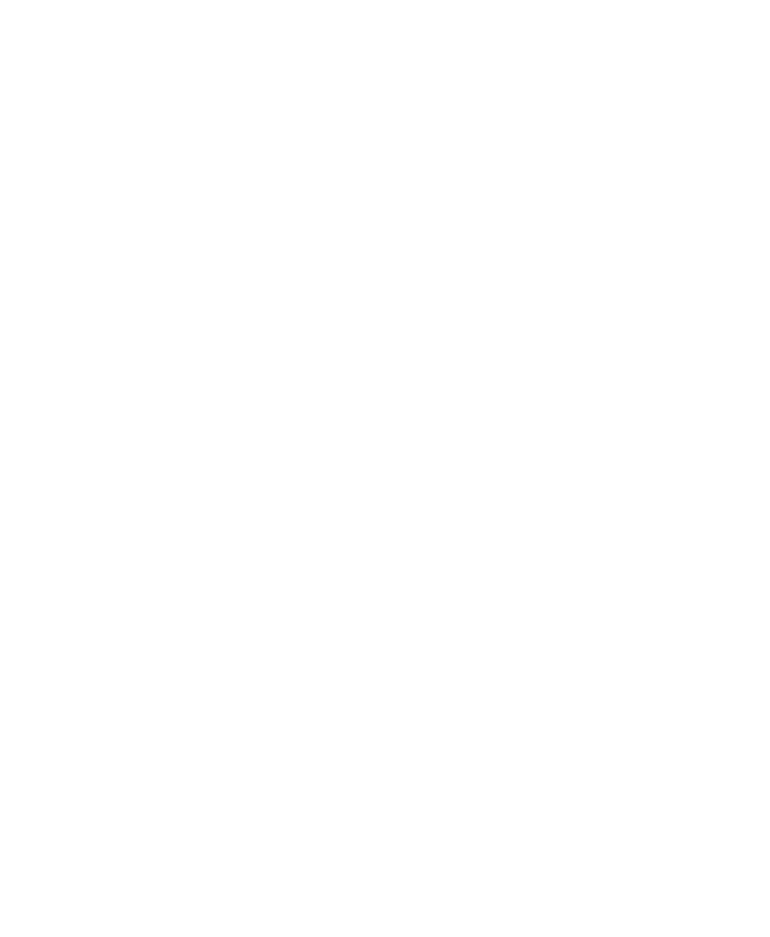
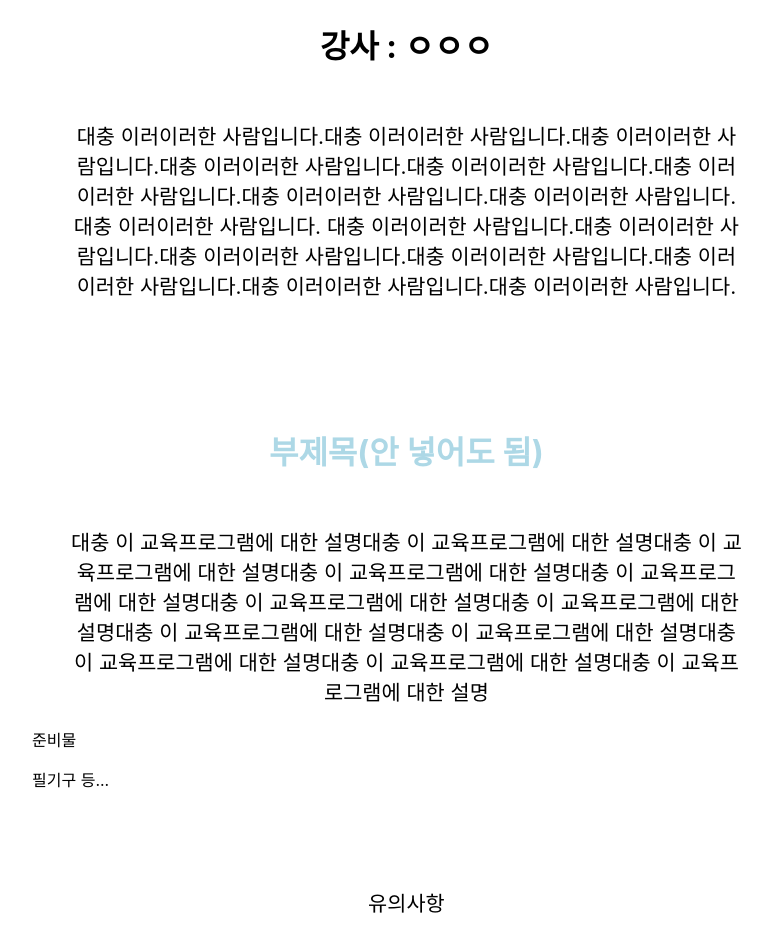
Before and after one commit to SciPort/sciport_archive_frontend, a React (Create React App) app: page /detail in a window 1280 px wide. Shown: the part 420-1357 px from the top of the page, without its empty margins (32-802 px from the left). Before the commit the page ends 800 px from the top, so only its background shows below. Built offline with nearby package versions, Linux system fonts and the light colour scheme.

Commit message:
Update::디테일 페이지 업데이트

```diff
--- a/src/pages/detail/index.js
+++ b/src/pages/detail/index.js
@@ -5,10 +5,41 @@ const index = () => {
   return (
     <S.Wrapper>
       <div>
-        <h1>내가 green 방학 생활</h1>
+        <h1>내가 GREEN 방학 생활</h1>
       </div>
       <S.ContentBox>
-        <S.LeftBox></S.LeftBox>
+        <S.LeftBox>
+          <h2>교육프로그램 소개</h2>
+          <div>
+            <h3>강사 : ㅇㅇㅇ</h3>
+            <p>
+              대충 이러이러한 사람입니다.대충 이러이러한 사람입니다.대충
+              이러이러한 사람입니다.대충 이러이러한 사람입니다.대충 이러이러한
+              사람입니다.대충 이러이러한 사람입니다.대충 이러이러한
+              사람입니다.대충 이러이러한 사람입니다.대충 이러이러한 사람입니다.
+              대충 이러이러한 사람입니다.대충 이러이러한 사람입니다.대충
+              이러이러한 사람입니다.대충 이러이러한 사람입니다.대충 이러이러한
+              사람입니다.대충 이러이러한 사람입니다.대충 이러이러한 사람입니다.
+            </p>
+          </div>
+          <div>
+            <h3 style={{ color: "lightblue" }}>부제목(안 넣어도 됨)</h3>
+            <p>
+              대충 이 교육프로그램에 대한 설명대충 이 교육프로그램에 대한
+              설명대충 이 교육프로그램에 대한 설명대충 이 교육프로그램에 대한
+              설명대충 이 교육프로그램에 대한 설명대충 이 교육프로그램에 대한
+              설명대충 이 교육프로그램에 대한 설명대충 이 교육프로그램에 대한
+              설명대충 이 교육프로그램에 대한 설명대충 이 교육프로그램에 대한
+              설명대충 이 교육프로그램에 대한 설명대충 이 교육프로그램에 대한
+              설명
+            </p>
+          </div>
+          <subTitle>준비물</subTitle>
+          <p>필기구 등...</p>
+          <div>
+            <p>유의사항</p>
+          </div>
+        </S.LeftBox>
         <S.RightBox></S.RightBox>
       </S.ContentBox>
     </S.Wrapper>
--- a/src/pages/detail/style.js
+++ b/src/pages/detail/style.js
@@ -3,27 +3,53 @@ import styled from "styled-components";
 export const Wrapper = styled.div`
   width: 100%;
   height: auto;
-  background-color: lightgrey;
+  background-color: white;
   display: flex;
   flex-direction: column;
   align-items: center;
   > div {
-    width: 80%;
-    border-bottom: 1.5px solid black;
+    width: 90%;
   }
   > div h1 {
+    padding-bottom: 1%;
     font-size: 300%;
+    border-bottom: 1.5px solid black;
   }
 `;
 
 export const ContentBox = styled.div`
-  width: 80%;
+  width: 90%;
   height: auto;
-  background-color: grey;
+  border-bottom: none;
+
+  /* background-color: grey; */
 `;
 
 export const LeftBox = styled.div`
   width: 65%;
+  /* background-color: white; */
+  h2 {
+    font-size: 250%;
+    margin-left: 5%;
+  }
+  div {
+    width: 100%;
+    text-align: center;
+    margin-top: 10%;
+    display: flex;
+    flex-direction: column;
+    align-items: center;
+  }
+  div h3 {
+    font-size: 200%;
+  }
+  div p {
+    width: 90%;
+    font-size: 130%;
+  }
+`;
+export const subTitle = styled.h2`
+  margin-top: 5%;
 `;
 
 export const RightBox = styled.div`
```
